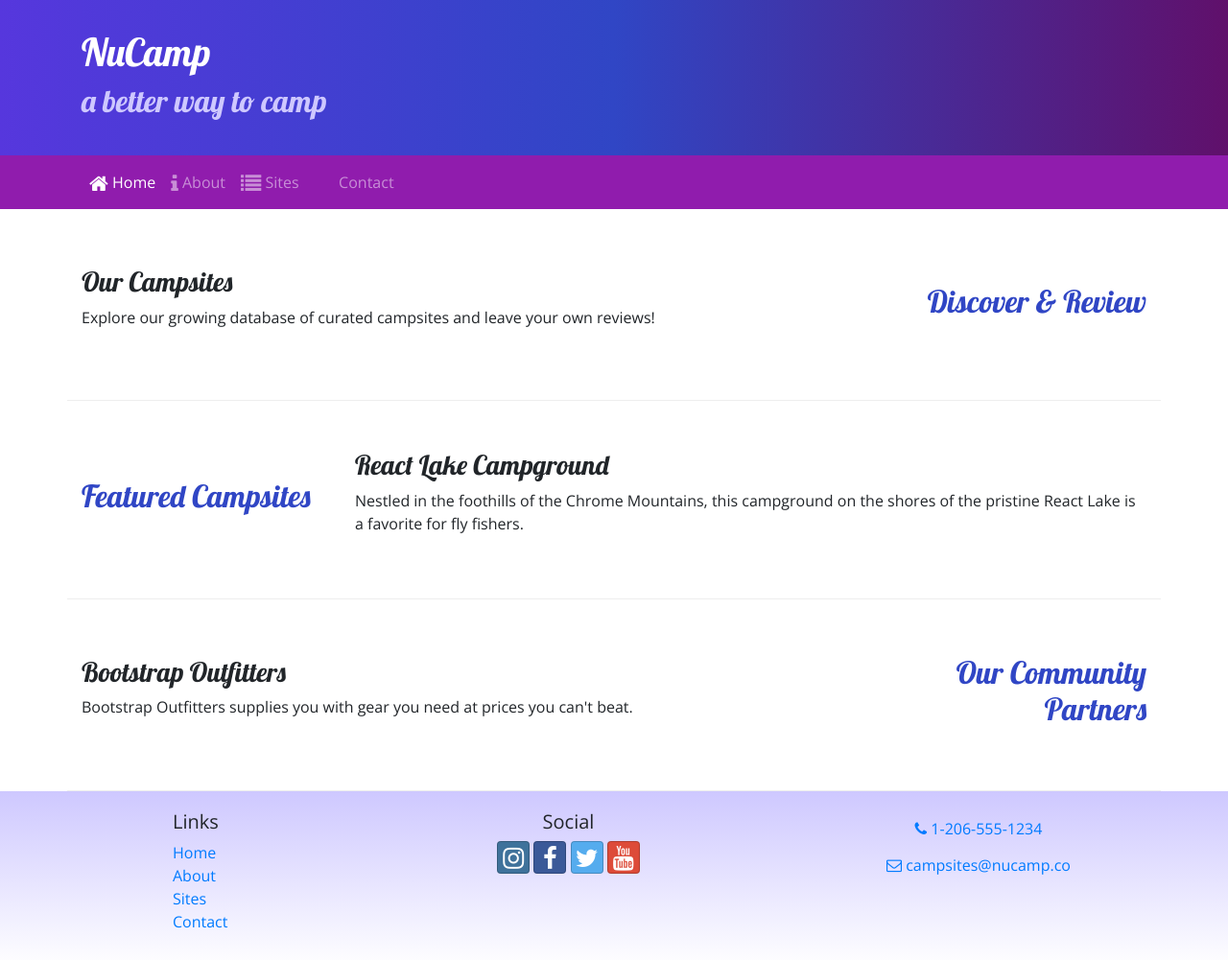
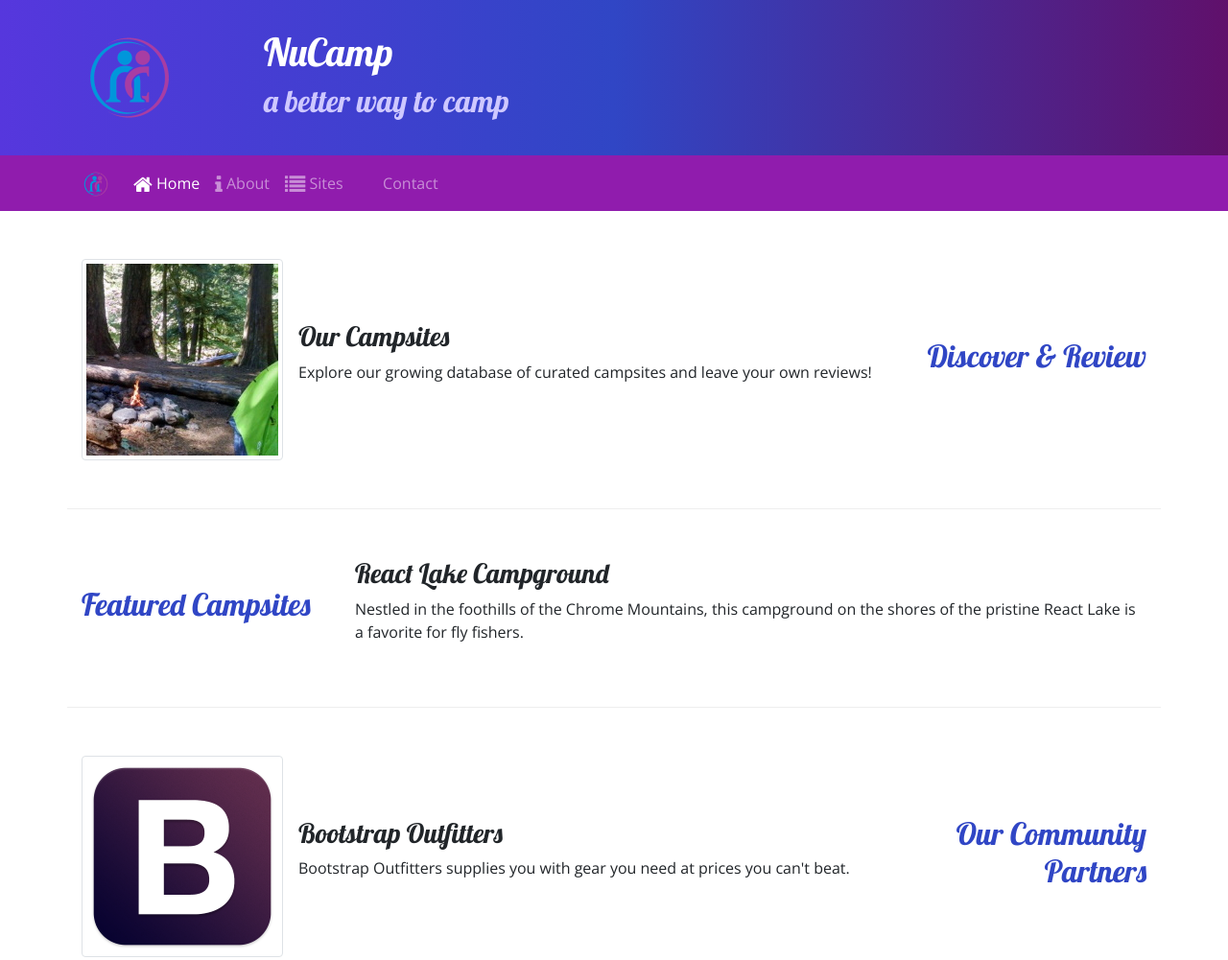
Before and after one commit to NikoIcardo/nucampsite, a website: page index.html in a window 1280 px wide. Shown: the top 1001 px of the page at 96% size. Drawn offline with nearby package versions, Linux system fonts and the light colour scheme.

Commit message:
Added images and icons throughout the site.

```diff
--- a/index.html
+++ b/index.html
@@ -33,6 +33,11 @@
     <header class="jumbotron jumbotron-fluid align-items-center">
       <div class="container">
         <div class="row">
+          <div class="col-4 col-sm-3 col-md-2 align-self-center">
+            <a href="index.html">
+              <img src="img/logo.png" class="img-fluid" />
+            </a>
+          </div>
           <div class="col">
             <h1>NuCamp</h1>
             <h2>a better way to camp</h2>
@@ -43,8 +48,11 @@
 
     <nav class="navbar navbar-expand-sm navbar-dark sticky-top">
       <div class="container">
+        <a class="navbar-brand" href="#">
+          <img src="img/logo.png" height="30px" width="30px" />
+        </a>
         <button
-          class="navbar-toggler ml-auto"
+          class="navbar-toggler"
           type="button"
           data-toggle="collapse"
           data-target="#nucampNavbar"
@@ -55,8 +63,8 @@
           <ul class="navbar-nav">
             <li class="nav-item active">
               <a class="nav-link" href="#">
-                <i class="fa fa-home fa-lg"></i> Home</a
-              >
+                <i class="fa fa-home fa-lg"></i> Home
+              </a>
             </li>
             <li class="nav-item">
               <a class="nav-link" href="aboutus.html">
@@ -85,11 +93,20 @@
         </div>
 
         <div class="col">
+          <div class="media">
+            <img
+              class="d-flex mr-3 img-thumbnail"
+              src="img/breadcrumb-trail-thumb.jpg"
+              alt="Breadcrumb-Trail-Thumbnail"
+            />
+            <div class="media-body align-self-center">
               <h3>Our Campsites</h3>
               <p class="d-none d-sm-block">
-            Explore our growing database of curated campsites and leave your own
-            reviews!
+                Explore our growing database of curated campsites and leave your
+                own reviews!
               </p>
+            </div>
+          </div>
         </div>
       </div>
 
@@ -113,11 +130,20 @@
         </div>
 
         <div class="col">
+          <div class="media">
+            <img
+              class="d-flex mr-3 img-thumbnail"
+              src="img/bootstrap-thumb.png"
+              alt="Bootstrap Outfitters"
+            />
+            <div class="media-body align-self-center">
               <h3>Bootstrap Outfitters</h3>
               <p class="d-none d-sm-block">
-            Bootstrap Outfitters supplies you with gear you need at prices you
-            can't beat.
+                Bootstrap Outfitters supplies you with gear you need at prices
+                you can't beat.
               </p>
+            </div>
+          </div>
         </div>
       </div>
     </div>
```
Also changed, not shown: aboutus.html (+9 -1 lines), contactus.html (+9 -1 lines), img/bootstrap-thumb.png (added), img/breadcrumb-trail-thumb.jpg (added), img/breadcrumb-trail.jpg (added), img/chrome-river-thumb.jpg (added), img/chrome-river.jpg (added), img/logo.png (added), img/react-lake-thumb.jpg (added), img/react-lake.jpg (added). Lines whose indentation alone changed are shown as unchanged.
